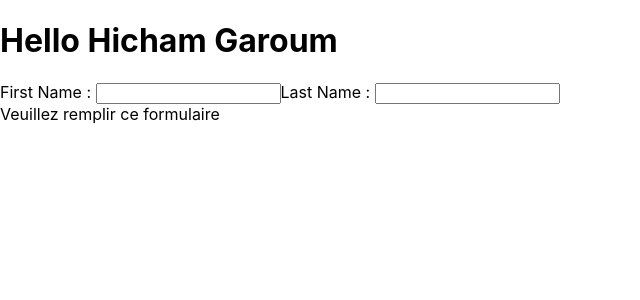
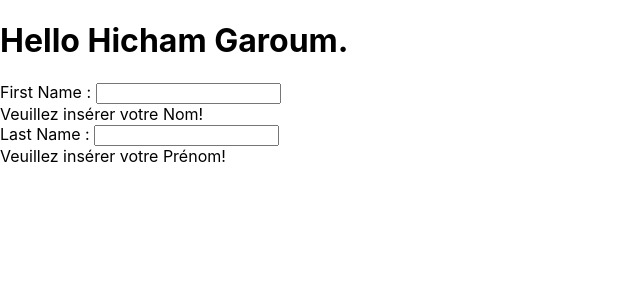
Before and after one commit to Hicham1970/todolist, a React (Create React App) app: page / in a window 1280 px wide. Shown: the top 300 px of the page, without its empty margins (0-640 px from the left). Built offline with nearby package versions, Linux system fonts and the light colour scheme.

Commit message:
Add textFields and introduction to jsx

```diff
--- /dev/null
+++ b/src/Forms/TextField.js
@@ -0,0 +1,9 @@
+export default function TextField({ inputLabel, inputName, children }) {
+  return (
+    <>
+      <label type="text">{inputLabel}</label>
+      <input name="inputName" type="text" />
+      <div>{children}</div>
+    </>
+  );
+}
--- a/src/Hello/TextField.js
+++ /dev/null
@@ -1,8 +0,0 @@
-export default function TextField(props) {
-  return (
-    <>
-      <label type="text">{props.inputLabel}</label>
-      <input name="props.inputName" type="text" />
-    </>
-  );
-}
--- a/src/Hello/props.js
+++ b/src/Hello/props.js
@@ -1,6 +1,5 @@
 export default function AfficherName({ LastName }) {
-  console.log(LastName);
-  return <h1>Hello Hicham {LastName}</h1>;
+  return <h1>Hello Hicham {LastName}.</h1>;
 }
 
 // Props with Class:
--- a/src/index.js
+++ b/src/index.js
@@ -2,14 +2,17 @@ import React from "react";
 import ReactDOM from "react-dom/client";
 import "./index.css";
 import AfficherName from "./Hello/props";
-import TextField from "./Hello/TextField";
+import TextField from "./Forms/TextField";
 
 const root = ReactDOM.createRoot(document.getElementById("root"));
 root.render(
-  <React.StrictMode>
+  <>
     <AfficherName LastName="Garoum" />
-    <TextField inputName="FirstName" inputLabel="First Name : " />
-    <TextField inputName="LastName" inputLabel="Last Name : " />
-    <div>Veuillez remplir ce formulaire</div>
-  </React.StrictMode>
+    <TextField inputName="FirstName" inputLabel="First Name : ">
+      Veuillez insérer votre Nom!
+    </TextField>
+    <TextField inputName="LastName" inputLabel="Last Name : ">
+      Veuillez insérer votre Prénom!
+    </TextField>
+  </>
 );
```
Also changed, not shown: src/Golf/Test.jsx (added, +28 -0 lines), src/Hello/helloworld.js (+9 -9 lines).
